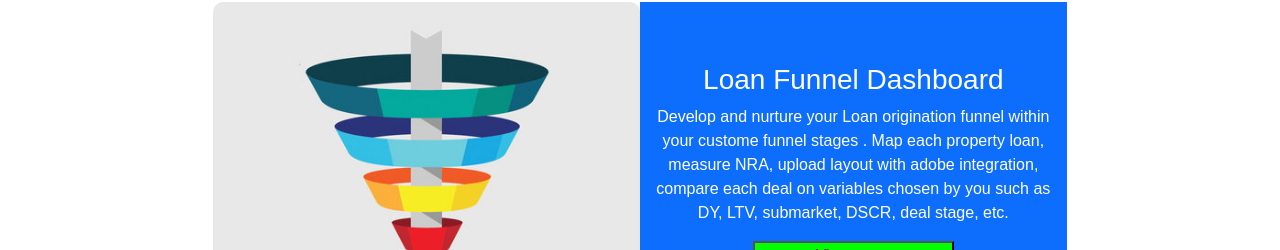
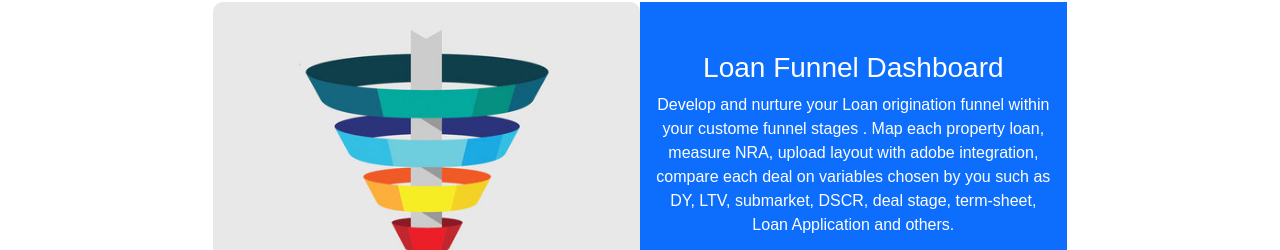
Before and after one commit to Antuanspy/Proyecto-Final-FrontEnd, a plain HTML site: page index.html in a window 1280 px wide. Shown: the part 536-786 px from the top of the page. Drawn offline with nearby package versions, Linux system fonts and the light colour scheme.

Commit message:
segundo commit

```diff
--- a/index.html
+++ b/index.html
@@ -75,7 +75,7 @@
                         <p class="text-white">
                             Develop and nurture your Loan origination funnel within your custome funnel stages . Map each
                             property loan, measure NRA, upload layout with adobe integration, compare each deal on variables
-                            chosen by you such as DY, LTV, submarket, DSCR, deal stage, etc.
+                            chosen by you such as DY, LTV, submarket, DSCR, deal stage, term-sheet, Loan Application and others.
                         </p>
                         <button class="bg-success w-50">
                             View more
```
